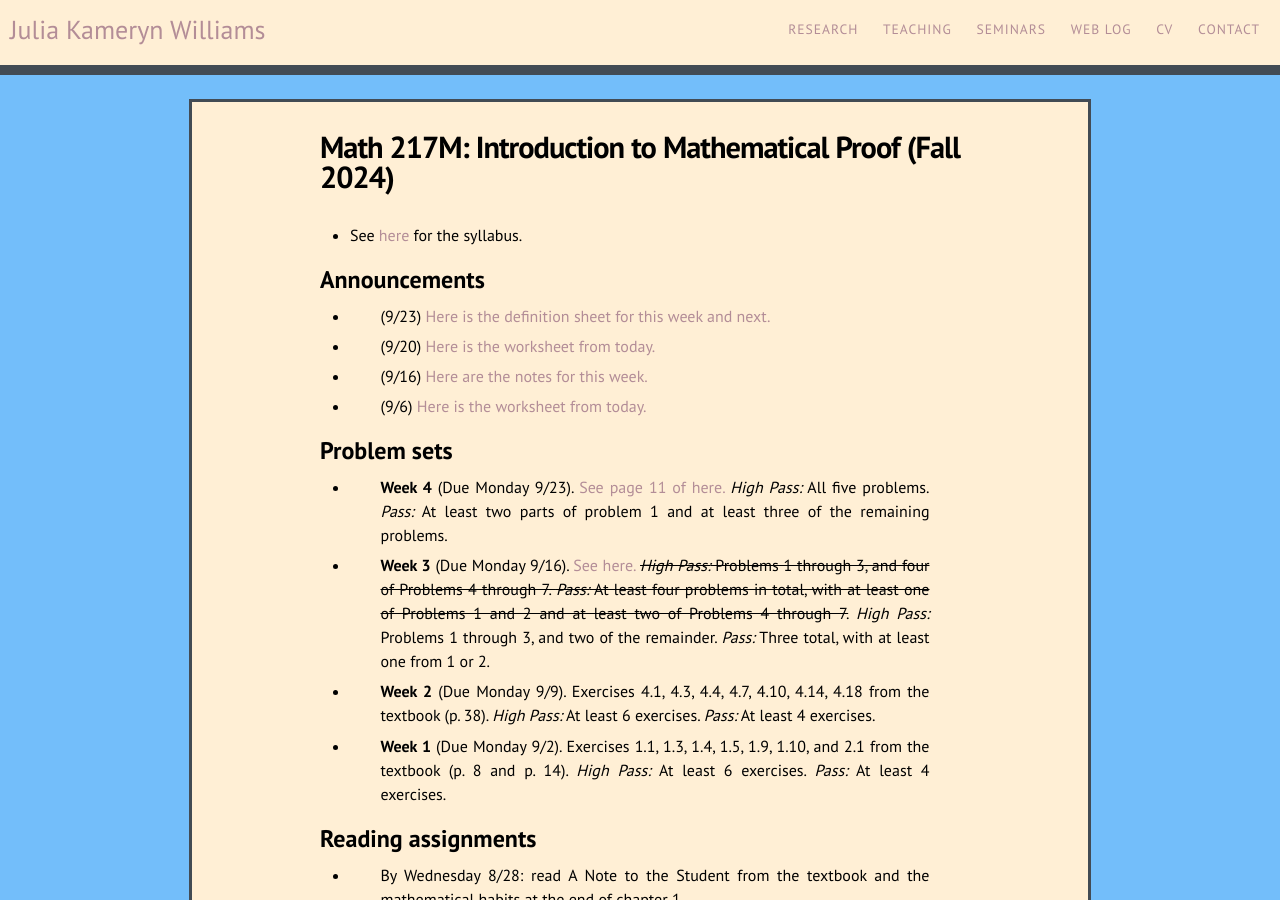
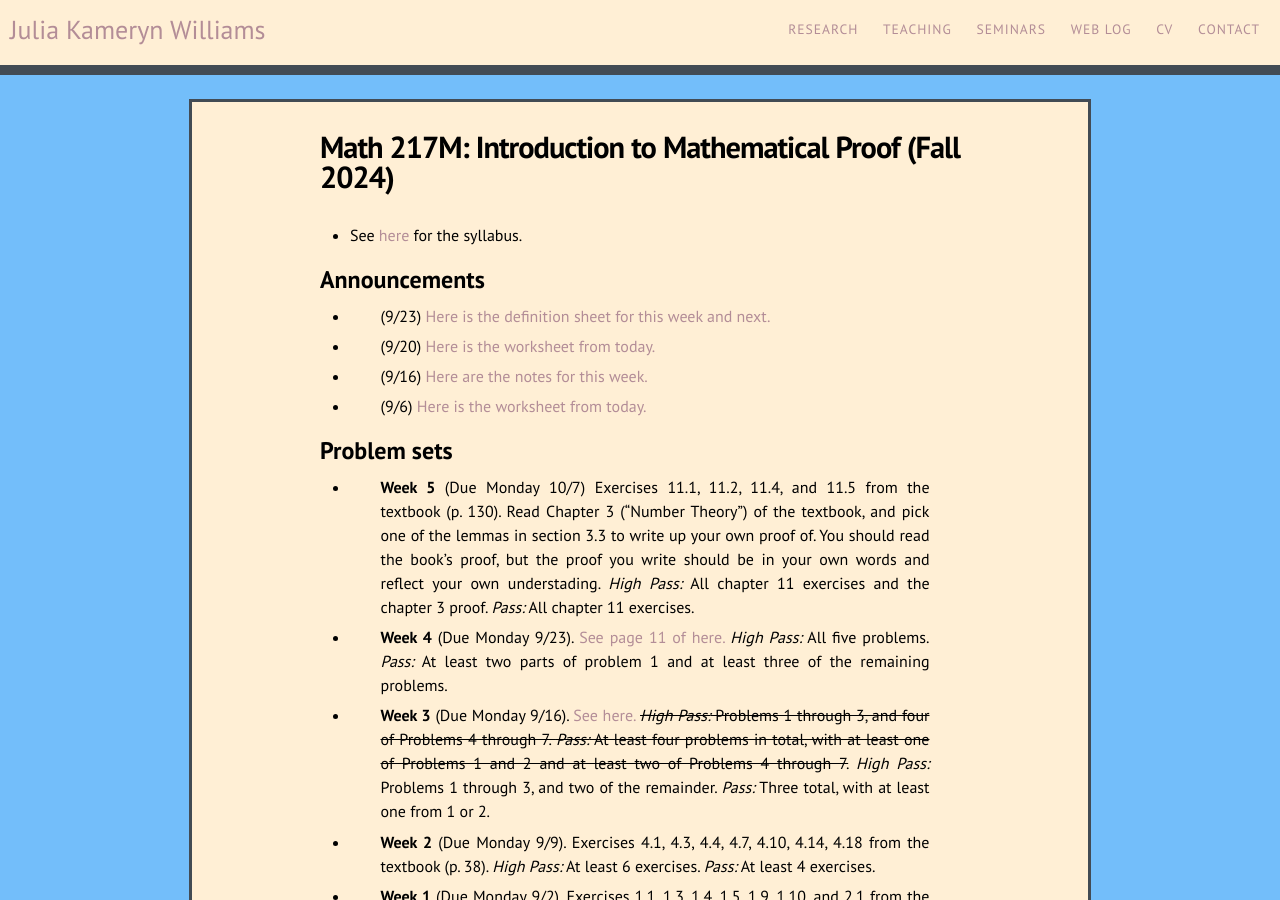
Before and after one commit to kamerynjw/kamerynjw.github.io, a Jekyll site: the page built from teaching/2024/math217m.md, in a window 1280 px wide and 900 px high. Built offline with Jekyll 4.4.1, drawn with Linux system fonts in a browser that asks for light colours; nearby versions of some CDN libraries.

Commit message:
added week 5 hw

```diff
--- a/teaching/2024/math217m.md
+++ b/teaching/2024/math217m.md
@@ -20,6 +20,8 @@ Announcements
 
 Problem sets
 -------
+
+* **Week 5** (Due Monday 10/7) Exercises 11.1, 11.2, 11.4, and 11.5 from the textbook (p. 130). Read Chapter 3 ("Number Theory") of the textbook, and pick one of the lemmas in section 3.3 to write up your own proof of. You should read the book's proof, but the proof you write should be in your own words and reflect your own understading. *High Pass:* All chapter 11 exercises and the chapter 3 proof. *Pass:* All chapter 11 exercises.
 
 * **Week 4** (Due Monday 9/23). [See page 11 of here.]({{ page.url }}logic.pdf) *High Pass:* All five problems. *Pass:* At least two parts of problem 1 and at least three of the remaining problems.
 
```
